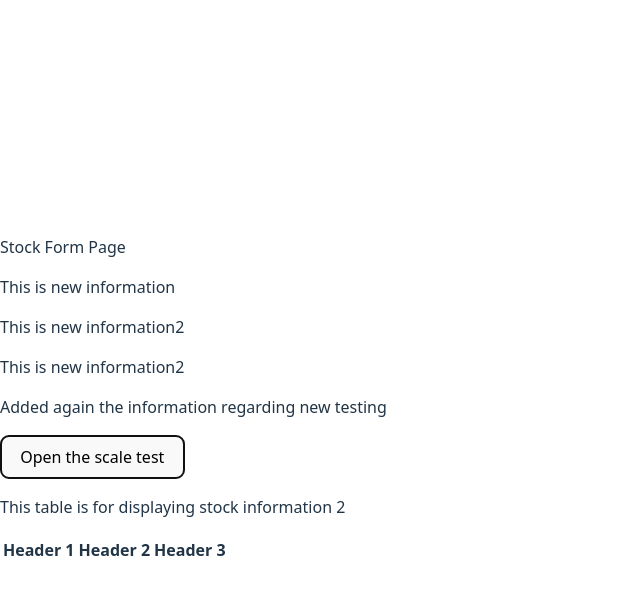
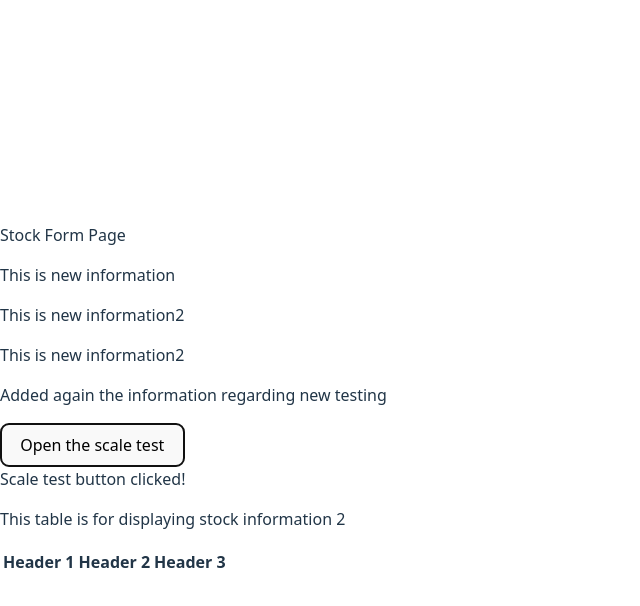
Before and after one commit to pawank505/testproject, a React app: page /stockform in a window 1280 px wide. Both pictures are taken after a click on the button "Open the scale test". Shown: the top 606 px of the page, without its empty margins (0-640 px from the left). Built offline with nearby package versions, Linux system fonts and the light colour scheme; the HTML template or start-up script is replaced by a standard one.

Commit message:
SCRUM-46 Added handler [auto-pr, taskcompleted, main]

```diff
--- a/src/components/Stockform.jsx
+++ b/src/components/Stockform.jsx
@@ -1,20 +1,39 @@
-import React from "react";
+import React, { useState } from "react";
 
 const Stockform = () => {
+  const [message, setMessage] = useState("");
+
+  const handleScaleTest = () => {
+    setMessage("Scale test button clicked!");
+    console.log("Scale test button clicked");
+  };
+
   return (
-    <div className="bg-gray-800 w-screen h-screen text-white flex items-center justify-center text-3xl">
-      Stock Form Page
+    <div className="bg-gray-800 w-screen h-screen text-white flex flex-col items-center justify-center gap-4 text-3xl">
+      <div>Stock Form Page</div>
+
       <div>
         <p>This is new information</p>
         <p>This is new information2</p>
         <p>This is new information2</p>
         <p>Added again the information regarding new testing</p>
       </div>
+
       <div>
-        <button className="bg-blue-500 hover:bg-blue-700 text-white font-bold py-2 px-4 rounded">
+        <button
+          onClick={handleScaleTest}
+          className="bg-blue-500 hover:bg-blue-700 text-white font-bold py-2 px-4 rounded"
+        >
           Open the scale test
         </button>
       </div>
+
+      {message && (
+        <div className="text-green-400 text-lg">
+          {message}
+        </div>
+      )}
+
       <div>
         <p>This table is for displaying stock information 2</p>
         <table className="table-auto border-collapse border border-gray-400">
```
